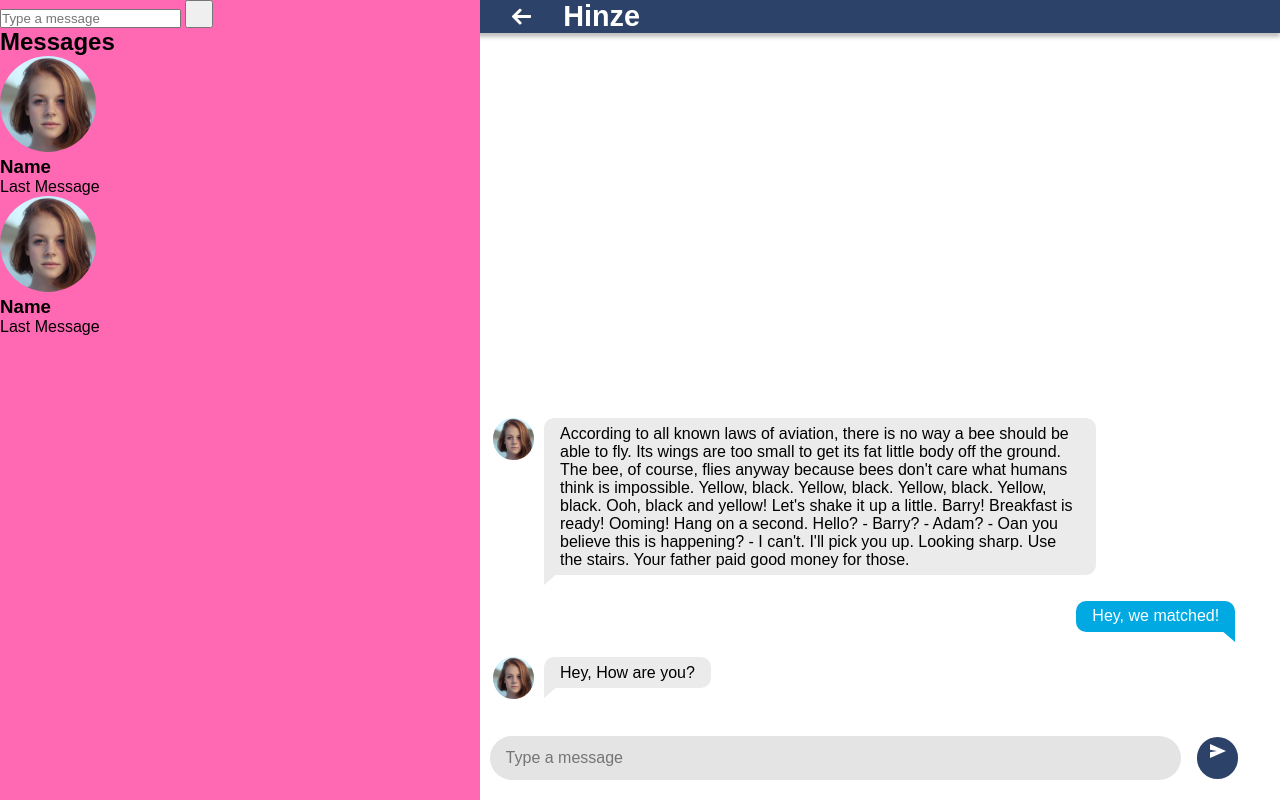
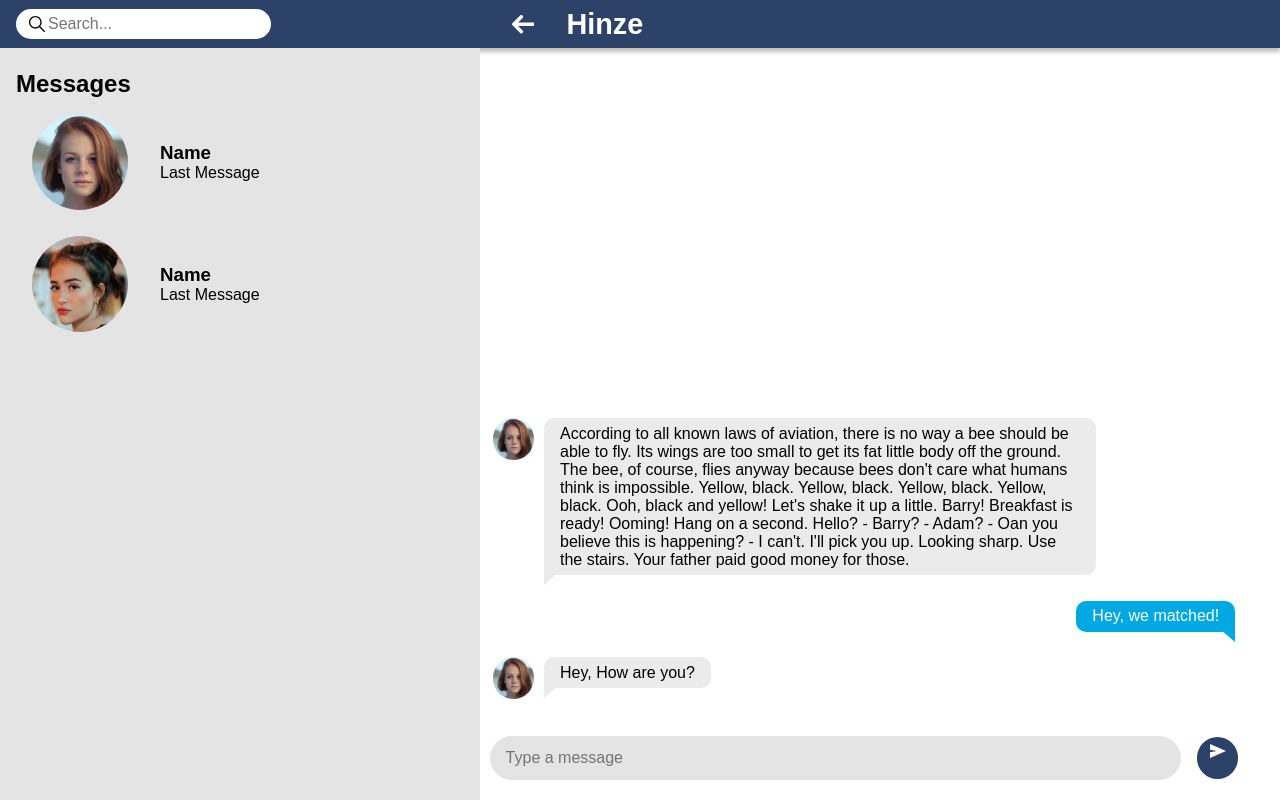
Before and after one commit to Vuurvos1/datingAppFeature, a web app: file staticSite/index.html in a window 1280 px wide. Run offline with its HTML, style and script files only (its server is not run), Linux system fonts and the light colour scheme.

Commit message:
more css and some js functionality

```diff
--- a/staticSite/css/style.css
+++ b/staticSite/css/style.css
@@ -25,23 +25,29 @@ h1 {
 header {
     z-index: 5;
     position: fixed;
+    height: 3rem;
     top: 0;
     left: 0;
 
     display: flex;
-    align-items: baseline;
+    align-items: center;
     width: 100vw;
 
     background-color: var(--darkBlue);
-    padding: .2rem 1.2rem;
+    padding: 0 1.2rem;
 
     grid-area: header;
 
     box-shadow: 0px 4px 4px rgba(0, 0, 0, 0.25);
 }
 
+header a {
+    display: flex;
+    align-items: center;
+}
+
 header svg {
-    height: 1.2rem;
+    height: 1.4rem;
     width: auto;
     fill: var(--white);
 
@@ -63,12 +69,12 @@ main #profiles {
     top: 0;
     left: 0;
 
-    transform: translateX(-100%);
+    transform: translateX(-120%);
 
     height: 100vh;
     width: 80vw;
 
-    background-color: hotpink;
+    background-color: var(--lightGray2);
 
     transition: transform .4s ease-out;
 }
@@ -77,9 +83,46 @@ main #profiles.active {
     transform: translateX(0);
 }
 
+#profiles #sideSearchbar {
+    display: flex;
+    align-items: center;
+    height: 3rem;
+
+    background-color: var(--darkBlue);
+    border-right: 2px solid var(--darkBlue);
+}
+
+#profiles input[type=text] {
+    box-sizing: border-box;
+    background-image: url('../img/searchIcon.svg');
+    background-size: 1rem;
+    background-position: .8rem 7px;
+    background-repeat: no-repeat;
+
+    border: none;
+    border-radius: 100px;
+    font-size: 1rem;
+    margin: 0 1rem;
+    padding: .4rem 1rem .4rem 2rem;
+}
+
+
+
+#profiles h2 {
+    margin: 1.4rem 0 1rem 1rem;
+}
+
+#profiles .profile {
+    display: flex;
+    align-items: center;
+
+    margin: 0 0 1.6rem 2rem ;
+}
+
 aside .profile img {
     width: 6rem;
     height: auto;
+    margin-right: 2rem;
 
     border-radius: 50%;
 }
@@ -231,7 +274,6 @@ main #messageForm button svg {
 
 
 
-
 /* Medium devices (landscape tablets, 768px and up) */
 @media screen and (min-width: 48rem) {
     header {
@@ -239,8 +281,7 @@ main #messageForm button svg {
         position: initial;
         width: auto;
         margin: 0 auto;
-        padding: 0;
-        padding-left: 40%;
+        padding-left: calc(40% + 2rem);
         max-width: 64rem;
     }
 
@@ -252,7 +293,7 @@ main #messageForm button svg {
         height: initial;
         width: initial;
 
-        background-color: hotpink;
+        background-color: var(--lightGray2);
     }
 
     #messages {
@@ -294,7 +335,6 @@ main #messageForm button svg {
 }
 
 
-
 /* Large devices (laptops/desktops, 1024px and up) */
 @media screen and (min-width: 64rem) {
     header {
@@ -310,5 +350,4 @@ main #messageForm button svg {
     .wrapper {
         max-width: 96rem;
     }
-
 }
--- a/staticSite/index.html
+++ b/staticSite/index.html
@@ -24,14 +24,9 @@
         <div class="wrapper">
             <!-- <aside id="profiles" class="active"> -->
             <aside id="profiles">
-                <form action="get">
-                    <input type="text" id="message" name="message" placeholder="Type a message">
-                    <button type="submit">
-                        <svg width="24" height="21" viewBox="0 0 24 21" fill="none" xmlns="http://www.w3.org/2000/svg">
-                            <path d="M0.0114107 0L0 8.68966L10.4762 10.5L0 12.3103L0.0114107 21L24 10.5L0.0114107 0Z" />
-                        </svg>
-                    </button>
-                </form>
+                <div id="sideSearchbar">
+                    <input type="text" id="search" name="search" placeholder="Search...">
+                </div>
 
                 <h2>Messages</h2>
 
@@ -44,9 +39,11 @@
                 </div>
 
                 <div class="profile">
-                    <img src="img/profilePicture1.jpg" alt="Profile picture of Hinze">
-                    <h3>Name</h3>
-                    <p>Last Message</p>
+                    <img src="img/profilePicture2.jpg" alt="Profile picture of Hinze">
+                    <div>
+                        <h3>Name</h3>
+                        <p>Last Message</p>
+                    </div>
                 </div>
             </aside>
 
--- a/staticSite/js/script.js
+++ b/staticSite/js/script.js
@@ -1,21 +1,34 @@
-// const form = document.querySelector('');
+const profileSidebar = document.querySelector('#profiles');
 
-const messageTextfield  = document.querySelector('#messageForm input[type=text]')
+document.querySelector('header svg').addEventListener('click', () => {
+    profileSidebar.classList.toggle('active');
+});
 
+const profiles = document.querySelectorAll('.profile');
+for (let i of profiles) {
+    i.addEventListener('click', () => {
+        profileSidebar.classList.toggle('active');
+    })
+};
 
+const messageTextfield = document.querySelector('#messageForm input[type=text]')
 
+/* Send messages*/
 document.querySelector('#messageForm button').addEventListener('click', (e) => {
     e.preventDefault();
-    let msg = messageTextfield.value;
+    let msg = messageTextfield.value.trim();
+
+    //replace & < > " to prevent creating html code
+    msg = msg.replace(/&/g, '&amp;').replace(/</g, '&lt;').replace(/>/g, '&gt;').replace(/"/g, '&quot;');
 
     if (msg != undefined && msg.length > 0) {
         document.querySelector('#messages').innerHTML +=
-        `
+            `
          <div class="message messageSend">
              <p>${msg}</p>
          </div>
          `;
 
-         messageTextfield.value = '';
+        messageTextfield.value = '';
     }
 });
```
Also changed, not shown: staticSite/img/profilePicture2.jpg (added), staticSite/img/searchIcon.svg (added).
